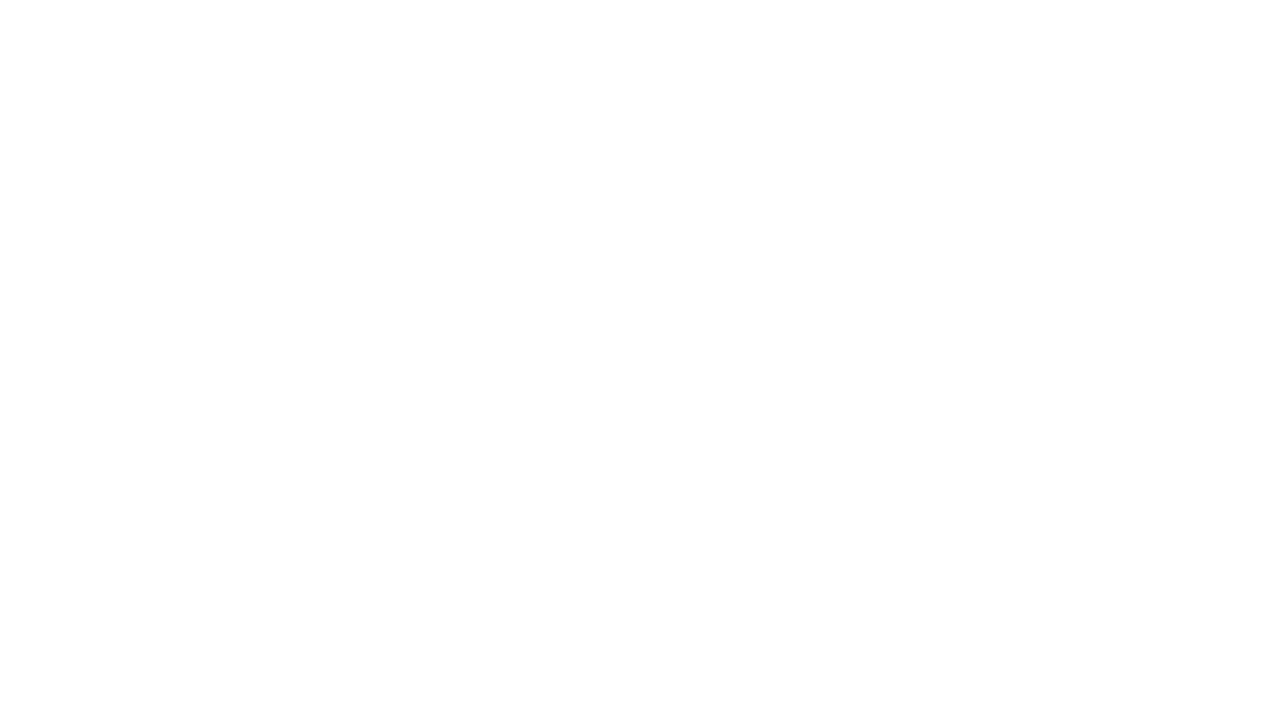
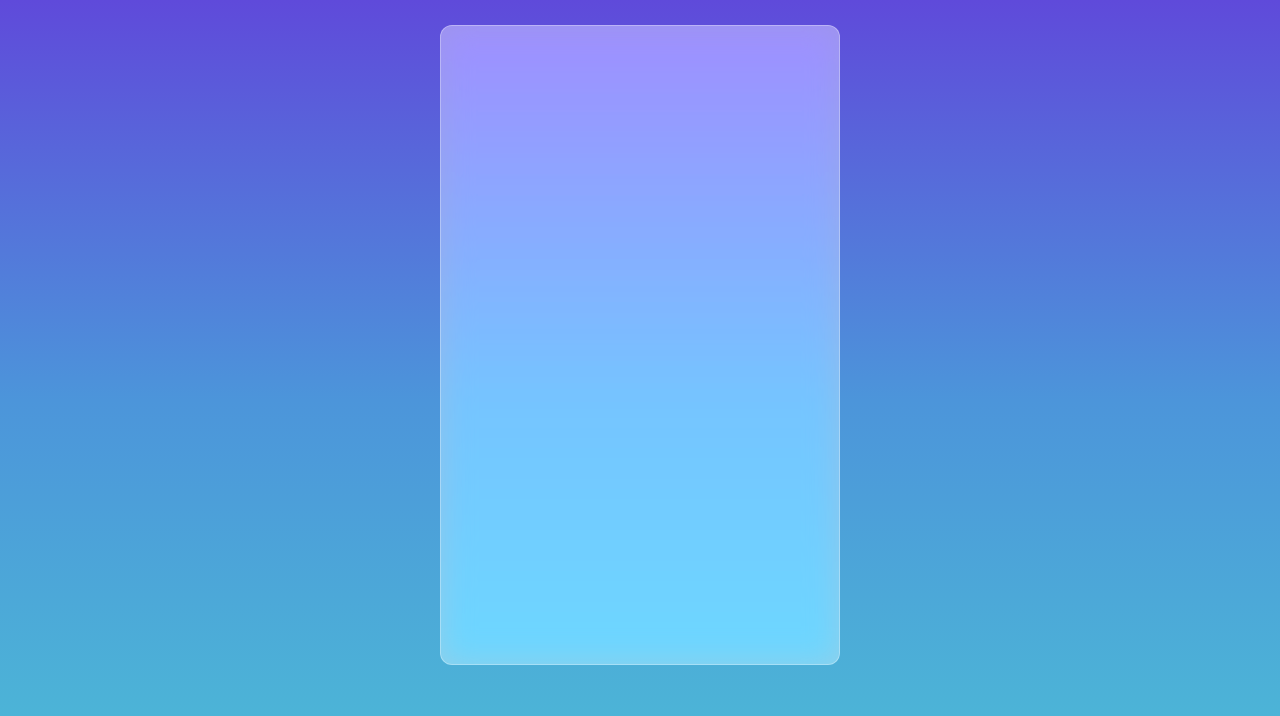
Before and after one commit to MohamadLatifi/Weather-app, a plain HTML site: page index.html in a window 1280 px wide. Drawn offline with Linux system fonts and the light colour scheme.

Commit message:
font and background added

```diff
--- a/index.html
+++ b/index.html
@@ -1,11 +1,17 @@
 <!DOCTYPE html>
 <html lang="en">
+
 <head>
   <meta charset="UTF-8">
   <meta name="viewport" content="width=device-width, initial-scale=1.0">
-  <title>Document</title>
+  <link rel="stylesheet" href="style.css">
+  <title>Weather app🌞</title>
 </head>
+
 <body>
+  <div class="container">
 
+  <script defer src="script.js"></script>
 </body>
+
 </html>
--- /dev/null
+++ b/style.css
@@ -0,0 +1,35 @@
+@font-face {
+  font-family: vazirmatn;
+  src: url(font/vazir-font/Vazir-Medium.eot) format("eot");
+  font-weight: 400;
+  font-display: swap;
+}
+
+* {
+  font-family: "vazirmatn", Tahoma, sans-serif;
+  box-sizing: border-box;
+}
+
+html {
+      min-height: 100vh;
+
+  margin: 0;
+  padding: 0;
+  background:
+    linear-gradient(to bottom, #5f4ada, #4c95da, #4cbcd6);
+  /* radial-gradient(circle at 12% -30%, blueviolet 5%, #fff 30%, transparent 50%), */
+}
+
+
+
+
+.container {
+  backdrop-filter: blur(16px) saturate(180%);
+  -webkit-backdrop-filter: blur(16px) saturate(180%); /* Same for Safari browsers */
+  background-color: rgba(255, 255, 255, 0.4);/* Semi-transparent white */
+  border: 1px solid rgba(255, 255, 255, 0.3); /* Light transparent border */
+  border-radius: 12px;
+  width: 25rem;
+  height: 40rem;
+  margin: 25px auto;
+}
```
Also changed, not shown: script.js (added).
